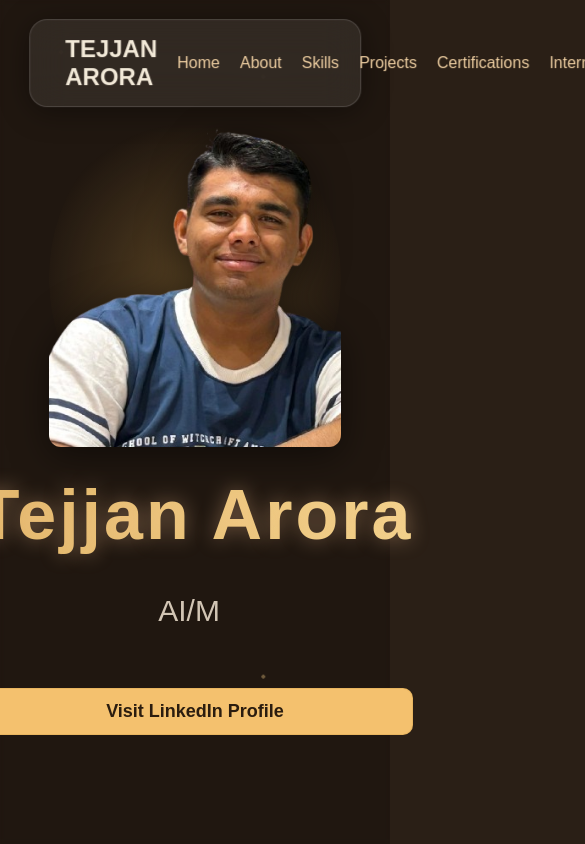
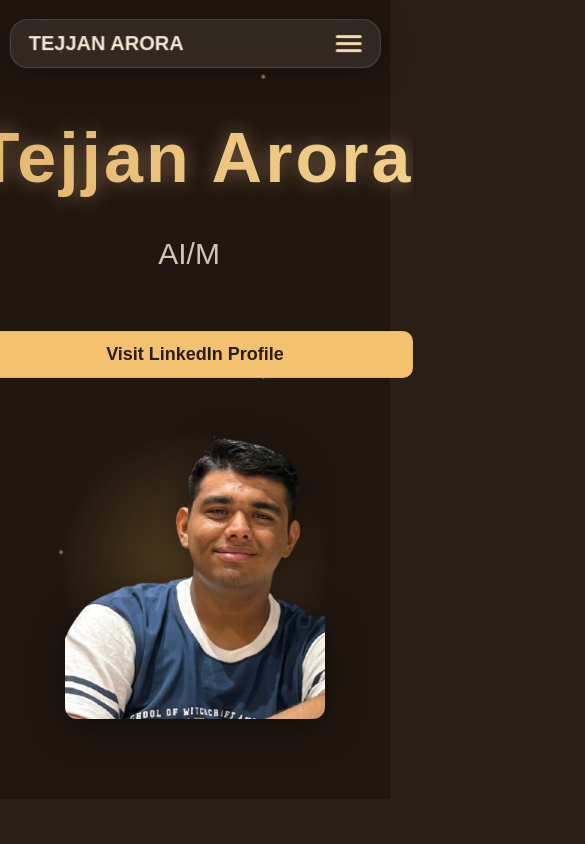
Before and after one commit to TejjanArora2877/Portfolio, a React (Create React App) app: page / in a window 390 px wide. Shown: the top 844 px of the page, 585 px wide, since content can reach past the window. Built offline with nearby package versions, Linux system fonts and the light colour scheme.

Commit message:
Responsive commit 1

```diff
--- a/src/components/Certifications.jsx
+++ b/src/components/Certifications.jsx
@@ -32,9 +32,7 @@ export default function Certificates() {
 
   return (
     <section id="certifications" className="cert-section section-alt">
-      <h2 className="cert-title">
-        <span className="gold-line"></span> Certifications
-      </h2>
+      <h2 className="cert-title">Certifications</h2>
 
       <div className="cert-container">
         <button className="cert-arrow left" onClick={scrollLeft}>‹</button>
--- a/src/components/Hero.jsx
+++ b/src/components/Hero.jsx
@@ -42,6 +42,7 @@ export default function Hero() {
 
   return (
     <section id="hero" className="hero">
+      <div className="floating-particles"></div>
       <div className="hero-content">
 
         <div className="hero-left">
--- a/src/components/Internship.jsx
+++ b/src/components/Internship.jsx
@@ -28,9 +28,7 @@ const Internships = () => {
 
   return (
     <section id="internships" className="internship-section section-alt">
-      <h2 className="section-title">
-        <span className="gold-line" /> Internships & Training
-      </h2>
+      <h2 className="section-title">Internships & Training</h2>
 
       <div className="internship-grid">
         {internships.map((item, index) => (
--- a/src/components/Navbar.jsx
+++ b/src/components/Navbar.jsx
@@ -1,38 +1,43 @@
+import { useState } from "react";
 import { Link } from "react-scroll";
 
 export default function Navbar() {
+  const [menuOpen, setMenuOpen] = useState(false);
+
   return (
     <nav>
-      <h1>TEJJAN ARORA</h1>
+      <h1 className="nav-logo">TEJJAN ARORA</h1>
 
-      <div>
-        <Link to="hero" smooth={true} duration={600} offset={-80}>
-          Home
-        </Link>
+      {/* Hamburger Icon */}
+      <div
+        className="hamburger"
+        onClick={() => setMenuOpen(!menuOpen)}
+      >
+        <span></span>
+        <span></span>
+        <span></span>
+      </div>
 
-        <Link to="about" smooth={true} duration={600} offset={-80}>
-          About
-        </Link>
+      {/* Desktop Links */}
+      <div className="nav-links">
+        <Link to="hero" smooth duration={600} offset={-80}>Home</Link>
+        <Link to="about" smooth duration={600} offset={-80}>About</Link>
+        <Link to="skills" smooth duration={600} offset={-80}>Skills</Link>
+        <Link to="projects" smooth duration={600} offset={-80}>Projects</Link>
+        <Link to="certifications" smooth duration={600} offset={-80}>Certifications</Link>
+        <Link to="internships" smooth duration={600} offset={-80}>Internships</Link>
+        <Link to="contact" smooth duration={600} offset={-80}>Contact</Link>
+      </div>
 
-        <Link to="skills" smooth={true} duration={600} offset={-80}>
-          Skills
-        </Link>
-
-        <Link to="projects" smooth={true} duration={600} offset={-80}>
-          Projects
-        </Link>
-
-        <Link to="certifications" smooth={true} duration={600} offset={-80}>
-          Certifications
-        </Link>
-
-        <Link to="internships" smooth={true} duration={600} offset={-80}>
-          Internships
-        </Link>
-
-        <Link to="contact" smooth={true} duration={600} offset={-80}>
-          Contact
-        </Link>
+      {/* Mobile Links */}
+      <div className={`mobile-menu ${menuOpen ? "open" : ""}`}>
+        <Link onClick={() => setMenuOpen(false)} to="hero" smooth duration={600} offset={-80}>Home</Link>
+        <Link onClick={() => setMenuOpen(false)} to="about" smooth duration={600} offset={-80}>About</Link>
+        <Link onClick={() => setMenuOpen(false)} to="skills" smooth duration={600} offset={-80}>Skills</Link>
+        <Link onClick={() => setMenuOpen(false)} to="projects" smooth duration={600} offset={-80}>Projects</Link>
+        <Link onClick={() => setMenuOpen(false)} to="certifications" smooth duration={600} offset={-80}>Certifications</Link>
+        <Link onClick={() => setMenuOpen(false)} to="internships" smooth duration={600} offset={-80}>Internships</Link>
+        <Link onClick={() => setMenuOpen(false)} to="contact" smooth duration={600} offset={-80}>Contact</Link>
       </div>
     </nav>
   );
--- a/src/index.css
+++ b/src/index.css
@@ -10,6 +10,14 @@
 
 html {
   scroll-behavior: smooth;
+}
+
+:root {
+  --fs-h1: clamp(32px, 6vw, 70px);
+  --fs-h2: clamp(26px, 4vw, 48px);
+  --fs-h3: clamp(20px, 3vw, 32px);
+  --fs-body: clamp(15px, 2.2vw, 18px);
+  --fs-small: clamp(13px, 2vw, 16px);
 }
 
 /* ---------------- Animated Warm Gradient Background ---------------- */
@@ -43,6 +51,11 @@ nav {
   animation: floatNav 6s ease-in-out infinite;
 }
 
+.nav-links a {
+  margin-left: 20px;
+  cursor: pointer;
+}
+
 nav div > * {
   cursor: pointer;
 }
@@ -71,33 +84,84 @@ nav a:hover {
   50% { transform: translateX(-50%) translateY(-6px); }
 }
 
+.hamburger {
+  display: none;
+  flex-direction: column;
+  cursor: pointer;
+  gap: 4px;
+}
+
+.hamburger span {
+  width: 26px;
+  height: 3px;
+  background: #f7d8a8;
+  transition: 0.3s;
+  border-radius: 3px;
+}
+
+.mobile-menu {
+  position: absolute;
+  top: 70px;
+  right: 0;
+  width: 100%;
+  background: rgba(32, 15, 5, 0.651);
+  backdrop-filter: blur(10px);
+  border: #5b3f2a 1px solid;
+  border-radius: 12px;
+  padding: 20px 0;
+  display: none;
+  flex-direction: column;
+  text-align: center;
+}
+
+.mobile-menu a {
+  padding: 12px 0;
+  font-size: 18px;
+  color: #f7d8a8;
+}
+
+.mobile-menu.open {
+  display: flex;
+  animation: fadeSlideDown 0.4s ease forwards;
+}
+
+@keyframes fadeSlideDown {
+  0% { opacity: 0; transform: translateY(-20px); }
+  100% { opacity: 1; transform: translateY(0); }
+}
+
+@media (max-width: 768px) {
+  .nav-links {
+    display: none;
+  }
+
+  .hamburger {
+    display: flex;
+  }
+
+  nav {
+    width: 90%;
+    padding: 12px 18px;
+  }
+
+  .nav-logo {
+    font-size: 20px;
+  }
+}
+
 /* ---------------- Hero Section ---------------- */
 
 .hero {
-  height: 100vh;
-  display: flex;
   flex-direction: column;
-  justify-content: center;
-  align-items: center;
   text-align: center;
-  position: relative;
 }
 
 /* Floating gold particles */
 .floating-particles {
-  position: absolute;
   top: 0;
   left: 0;
   width: 100%;
   height: 100%;
-  pointer-events: none;
-  background-image:
-    radial-gradient(circle, rgba(255,215,140,0.7) 2px, transparent 2px),
-    radial-gradient(circle, rgba(255,215,140,0.5) 2px, transparent 2px),
-    radial-gradient(circle, rgba(255,215,140,0.3) 2px, transparent 2px);
-  background-size: 300px 300px, 500px 500px, 700px 700px;
-  animation: floatParticles 18s linear infinite;
-  opacity: 0.5;
 }
 
 @keyframes floatParticles {
@@ -175,13 +239,6 @@ nav a:hover {
 
 /* ---------------- Hero Split Layout ---------------- */
 /* Hero layout */
-.hero-content {
-  display: flex;
-  justify-content: center;
-  align-items: center;
-  padding: 80px 10%;
-  gap: 80px;
-}
 
 .hero-container {
   height: 100vh;
@@ -193,9 +250,6 @@ nav a:hover {
 }
 
 .hero-left {
-  flex: 1;
-  display: flex;
-  justify-content: center;
   align-items: center;
   flex: 0 0 45%;
   background: radial-gradient(
@@ -207,22 +261,14 @@ nav a:hover {
 }
 
 .hero-left img {
-    width: 100%;
-  max-width: 420px; /* optimal width */
-  height: auto;
   object-fit: contain;
   object-position: center;
-  filter: drop-shadow(0px 8px 18px rgba(0, 0, 0, 0.5));
   border-radius: 12px;
 }
 
 
 .hero-right {
-  flex: 1;
-  display: flex;
-  flex-direction: column;
   justify-content: center;
-  gap: 20px;
   color: #f7f2e9;
   max-width: 600px;
 }
@@ -238,13 +284,9 @@ nav a:hover {
 }
 
 .hero-name {
-  font-size: 70px;
-  font-weight: 800;
   letter-spacing: 3px;
   color: #f7e5c2;
   text-shadow: 0 0 20px rgba(255, 200, 150, 0.4);
-  white-space: nowrap;       /* PREVENT name from breaking into 2 lines */
-  line-height: 1.1;
 }
 
 .hero-right p {
@@ -277,29 +319,32 @@ nav a:hover {
 }
 
 /* Handle responsive issues */
-@media (max-width: 900px) {
+@media (max-width: 100px) {
   .hero-content {
-    flex-direction: column;
+    flex-direction: column-reverse;
     text-align: center;
-    gap: 30px;
-  }
-  hero-name {
-    font-size: 48px;
-    white-space: normal; /* Allow wrapping on mobile */
   }
 
-  .hero-left img {
-    height: 40vh;
+  .hero-right {
+    text-align: center;
+  }
+
+  .hero-img {
+    max-width: 300px;
+  }
+}
+@media (max-width: 500px) {
+  .hero-img {
+    max-width: 240px;
+  }
+
+  .resume-btn {
+    width: 100%;
+    max-width: 260px;
   }
 }
 
 /* Typewriter Text */
-.typewriter {
-  font-size: 24px;
-  color: #f5e6c5;
-  margin-top: 10px;
-  font-weight: 500;
-}
 
 .cursor {
   display: inline-block;
@@ -312,6 +357,134 @@ nav a:hover {
   0%, 50% { opacity: 1; }
   51%, 100% { opacity: 0; }
 }
+/* ---------------- HERO SECTION ---------------- */
+
+.hero {
+  height: 100vh;
+  position: relative;
+  display: flex;
+  align-items: center;
+  justify-content: center;
+  padding-top: 80px; /* leave space for navbar */
+}
+
+/* Floating gold particles stays same */
+.floating-particles {
+  position: absolute;
+  inset: 0;
+  pointer-events: none;
+  background-image:
+    radial-gradient(circle, rgba(255,215,140,0.7) 2px, transparent 2px),
+    radial-gradient(circle, rgba(255,215,140,0.5) 2px, transparent 2px),
+    radial-gradient(circle, rgba(255,215,140,0.3) 2px, transparent 2px);
+  background-size: 300px 300px, 500px 500px, 700px 700px;
+  animation: floatParticles 18s linear infinite;
+  opacity: 0.45;
+}
+
+.hero-content {
+  width: 100%;
+  max-width: 1300px;
+  display: flex;
+  justify-content: space-between;
+  align-items: center;
+  padding-inline: 8%;
+  gap: clamp(40px, 6vw, 100px);
+}
+
+/* Left Image */
+.hero-left {
+  flex: 1;
+  display: flex;
+  justify-content: center;
+}
+
+.hero-left img {
+  width: 100%;
+  max-width: clamp(220px, 40vw, 420px);
+  height: auto;
+  filter: drop-shadow(0 8px 18px rgba(0,0,0,0.5));
+}
+
+/* Right Content */
+.hero-right {
+  flex: 1;
+  display: flex;
+  flex-direction: column;
+  gap: 20px;
+  text-align: left;
+}
+
+/* Name */
+.hero-name {
+  font-size: clamp(36px, 5vw, 70px);
+  font-weight: 800;
+  background: linear-gradient(90deg, #e0b568, #f1d28a);
+  background-clip: text;           /* Standard */
+  -webkit-background-clip: text;   /* Safari/Chrome */
+  color: transparent;              /* Standard text color removal */
+  -webkit-text-fill-color: transparent; /* Safari */
+  line-height: 1.1;
+  white-space: nowrap;
+}
+
+/* Typewriter */
+.typewriter {
+  font-size: clamp(18px, 3vw, 32px);
+  font-weight: 500;
+  color: #f5e6c5;
+  margin-top: 6px;
+}
+
+/* Button */
+.resume-btn {
+  padding: clamp(10px, 2vw, 14px) clamp(28px, 4vw, 36px);
+  border: 1px solid rgba(212, 162, 76, 0.45);
+  background: rgba(212, 162, 76, 0.25);
+  border-radius: 10px;
+  transition: 0.3s;
+  font-size: clamp(15px, 2.5vw, 18px);
+}
+/* ---------------------------------------------- */
+/* RESPONSIVE BREAKPOINTS */
+/* ---------------------------------------------- */
+
+/* Tablets */
+@media (max-width: 900px) {
+  .hero {
+    height: auto;
+    padding: 120px 0 80px;
+  }
+
+  .hero-content {
+    flex-direction: column-reverse;
+    text-align: center;
+  }
+
+  .hero-right {
+    text-align: center;
+  }
+
+  .resume-btn {
+  padding: clamp(10px, 2vw, 14px) clamp(28px, 4vw, 36px);
+  max-width: 300px;
+  font-size: clamp(15px, 2.5vw, 18px);
+}
+}
+
+/* Mobile */
+@media (max-width: 500px) {
+  .hero-left img {
+    max-width: 260px;
+  }
+
+  .resume-btn {
+    width: 100%;
+    max-width: 260px;
+    margin: 0 auto;
+  }
+}
+
 
 /* ---------------- Animated Gradient Sections ---------------- */
 .section-alt {
@@ -332,14 +505,13 @@ section {
 }
 
 section h2 {
-  font-size: 42px;
+  font-size: var(--fs-h2);
   font-weight: 700;
   color: #f7f2e9;
-  margin-bottom: 40px;
+  margin-bottom: 30px;
   border-left: 6px solid #d4a24c;
-  padding-left: 14px;
+  padding-left: 12px;
 }
-
 
 /* ---------------- Glass Cards ---------------- */
 
@@ -592,7 +764,7 @@ section h2 {
 /* ---------------- Project Cards ---------------- */
 
 .projects-section {
-  height: 100vh;
+  min-height: 100vh;
   display: flex;
   padding: 60px 10%;
   gap: 80px;
@@ -660,6 +832,72 @@ section h2 {
   margin-top: 8px;
 }
 
+@media (max-width: 992px) {
+  .projects-section {
+    flex-direction: column;
+    padding: 80px 8%;
+    gap: 40px;
+  }
+
+  .projects-left {
+    position: relative;
+    top: 0;
+    text-align: center;
+    width: 100%;
+  }
+
+  .projects-left h2 {
+    font-size: 50px;
+    margin-bottom: 20px;
+  }
+
+  .github-main-btn {
+    display: inline-block;
+    margin-top: 10px;
+  }
+
+  .projects-right {
+    flex: none;
+    width: 100%;
+  }
+
+  .project-card {
+    width: 100%;
+  }
+}
+@media (max-width: 600px) {
+  .projects-section {
+    padding: 70px 6%;
+  }
+
+  .projects-left h2 {
+    font-size: 42px;
+  }
+
+  .project-card {
+    padding: 22px;
+  }
+
+  .project-card h3 {
+    font-size: 20px;
+  }
+
+  .project-card p {
+    font-size: 16px;
+  }
+}
+@media (max-width: 420px) {
+  .projects-left h2 {
+    font-size: 34px;
+  }
+
+  .github-main-btn {
+    width: 100%;
+    text-align: center;
+    padding: 14px;
+  }
+}
+
 /* ---------------- Certifications ---------------- */
 
 #certifications {
@@ -696,20 +934,12 @@ section h2 {
 }
 
 .cert-title {
-  font-size: 48px;
+  font-size: clamp(28px, 5vw, 48px);
   font-weight: 800;
   color: #f7e1a0;
   margin-bottom: 40px;
   display: flex;
   align-items: center;
-}
-
-.gold-line {
-  width: 6px;
-  height: 45px;
-  background: linear-gradient(#d4a94f, #f6e8c3);
-  margin-right: 15px;
-  border-radius: 8px;
 }
 
 .cert-slider {
@@ -742,7 +972,7 @@ section h2 {
 .cert-card img {
   width: 100%;
   height: 100%;
-  object-fit: contain;
+  object-fit: cover;
 }
 
 /* Arrows */
@@ -829,20 +1059,12 @@ section h2 {
 }
 
 .section-title {
-  font-size: 48px;
+  font-size: clamp(28px, 5vw, 48px);
   font-weight: 700;
   margin-bottom: 40px;
   display: flex;
   align-items: center;
   color: #ffe2a4;
-}
-
-.section-title .gold-line {
-  width: 8px;
-  height: 40px;
-  background: linear-gradient(180deg, #d4af37, #b8860b);
-  margin-right: 15px;
-  border-radius: 4px;
 }
 
 /* Glassmorphic internship cards */
@@ -944,3 +1166,129 @@ footer span {
   color: #d4a24c;
   font-weight: 600;
 }
+
+@media (max-width: 992px) {
+  nav {
+    width: 95%;
+  }
+
+  .hero-content {
+    gap: 40px;
+  }
+
+  .projects-section {
+    flex-direction: column;
+    gap: 40px;
+    padding: 60px 8%;
+  }
+
+  .projects-left h2 {
+    text-align: center;
+  }
+
+  .skills-grid {
+    grid-template-columns: repeat(auto-fit, minmax(160px, 1fr));
+  }
+}
+@media (max-width: 768px) {
+
+  /* General adjustments */
+  section {
+    padding: 70px 6%;
+  }
+
+  /* Hero section */
+  .hero-content {
+    flex-direction: column-reverse;
+    text-align: center;
+    padding: 0;
+  }
+
+  .hero-left {
+    flex: none;
+  }
+
+  .hero-img {
+    max-width: 260px;
+  }
+
+  /* About section */
+  .about-block {
+    padding: 20px;
+  }
+
+  /* Stats grid */
+  .stats-grid {
+    grid-template-columns: 1fr 1fr;
+  }
+
+  /* Traits */
+  .traits-section {
+    grid-template-columns: 1fr;
+  }
+
+  /* Skills cards */
+  .skills-grid {
+    grid-template-columns: repeat(auto-fit, minmax(140px, 1fr));
+  }
+
+  /* Projects */
+  .projects-left {
+    position: relative;
+    text-align: center;
+    top: 0;
+  }
+
+  .projects-left h2 {
+    font-size: var(--fs-h2);
+  }
+
+  .projects-right {
+    width: 100%;
+  }
+
+  /* Certifications */
+  .cert-card {
+    min-width: 260px;
+    height: 200px;
+  }
+}
+@media (max-width: 480px) {
+
+  /* Hero */
+  .hero-img {
+    max-width: 200px;
+  }
+
+  .resume-btn {
+    width: 100%;
+  }
+
+  /* Stats */
+  .stats-grid {
+    grid-template-columns: 1fr;
+  }
+
+  /* Projects */
+  .project-card {
+    padding: 18px;
+  }
+
+  /* Internship cards */
+  .internship-grid {
+    grid-template-columns: 1fr;
+  }
+
+  .internship-card {
+    padding: 20px;
+  }
+
+  /* Contact icons */
+  .contact-icons {
+    gap: 20px;
+  }
+
+  .contact-icons a {
+    font-size: 28px;
+  }
+}
```
